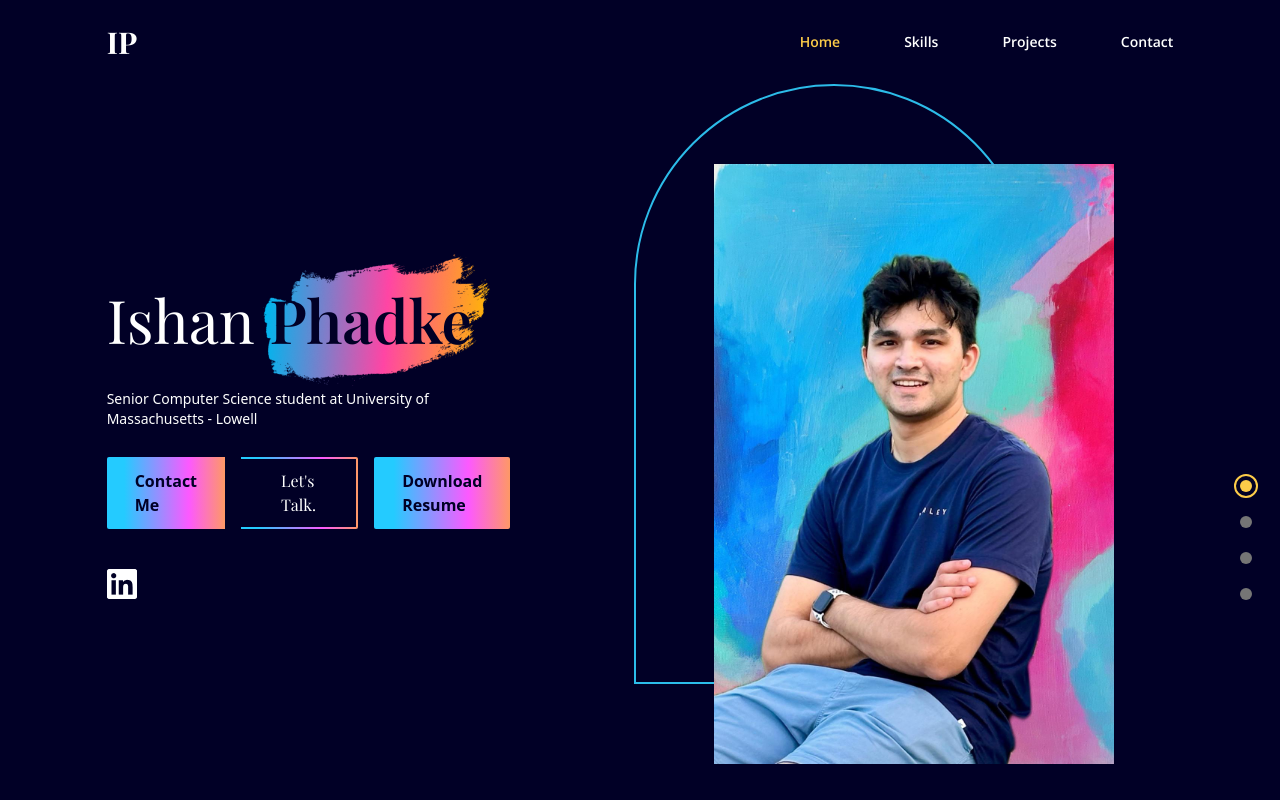
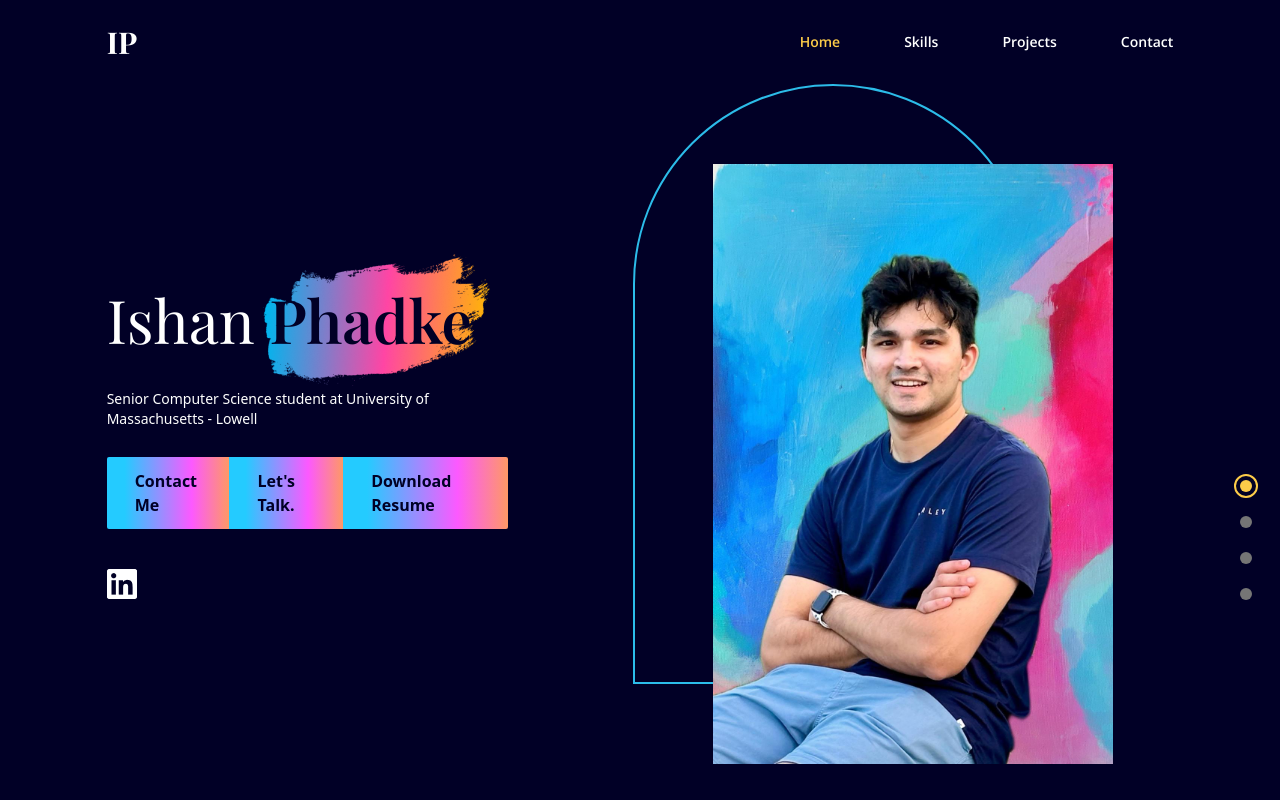
Before and after one commit to ishanphadke11/personal-portfolio, a React (Create React App) app: page / in a window 1280 px wide. Shown: the top 800 px of the page. Built offline with nearby package versions, Linux system fonts and the light colour scheme; a web font is replaced by a local one.

Commit message:
Resume Button

```diff
--- a/src/scenes/Landing.jsx
+++ b/src/scenes/Landing.jsx
@@ -46,43 +46,48 @@ const Landing = ({ setSelectedPage}) => {
                         </p>
                     </motion.div>
 
+                    {/* BUTTON GROUP (no gaps) */}
                     <motion.div
-                        className="flex mt-5 justify-center md:justify-start gap-4"
+                    className="mt-5 flex justify-center md:justify-start"
                     initial="hidden"
                     whileInView="visible"
                     viewport={{ once: true, amount: 0.5 }}
                     transition={{ delay: 0.2, duration: 0.5 }}
                     variants={{ hidden: { opacity: 0, x: -50 }, visible: { opacity: 1, x: 0 } }}
                     >
-                        {/* Contact Me Button */}
+                    <div className="inline-flex rounded-sm overflow-hidden">
+                        {/* Contact Me */}
                         <AnchorLink
-                            className="bg-gradient-rainblue text-deep-blue rounded-l-sm py-3 px-7 font-semibold hover:bg-blue hover:text-white transition duration-500"
+                        href="#contact"
                         onClick={() => setSelectedPage("contact")}
-                            href="#contact"
+                        className="bg-gradient-rainblue text-deep-blue py-3 px-7 font-semibold hover:bg-blue hover:text-white transition duration-500 focus:outline-none focus-visible:ring-2 focus-visible:ring-white/70"
+                        aria-label="Contact Me"
                         >
                         Contact Me
                         </AnchorLink>
 
-                        {/* Let's Talk Button */}
+                        {/* Let's Talk */}
                         <AnchorLink
-                            className="rounded-r-sm bg-gradient-rainblue py-0.5 pr-0.5"
+                        href="#contact"
                         onClick={() => setSelectedPage("contact")}
-                            href="#contact"
+                        className="bg-gradient-rainblue text-deep-blue py-3 px-7 font-semibold hover:bg-blue hover:text-white transition duration-500 focus:outline-none focus-visible:ring-2 focus-visible:ring-white/70"
+                        aria-label="Let's Talk"
                         >
-                            <div className="bg-deep-blue hover:text-red transition duration-500 w-full h-full flex items-center justify-center font-playfair px-10">
-                            Let's Talk.
-                            </div>
+                        Let&apos;s Talk.
                         </AnchorLink>
 
-                        {/* Download Resume Button */}
+                        {/* Download Resume */}
                         <a
                         href="/resume.pdf"
                         download
-                            className="bg-gradient-rainblue text-deep-blue rounded-sm py-3 px-7 font-semibold hover:bg-blue hover:text-white transition duration-500"
+                        className="bg-gradient-rainblue text-deep-blue py-3 px-7 font-semibold hover:bg-blue hover:text-white transition duration-500 focus:outline-none focus-visible:ring-2 focus-visible:ring-white/70"
+                        aria-label="Download Resume"
                         >
                         Download Resume
                         </a>
+                    </div>
                     </motion.div>
+
 
 
                     <motion.div initial="hidden" whileInView="visible" viewport={{ once: true, amount: 0.5 }} transition={{delay: 0.4, duration: 0.5}}
```
Lines whose indentation alone changed are shown as unchanged.
